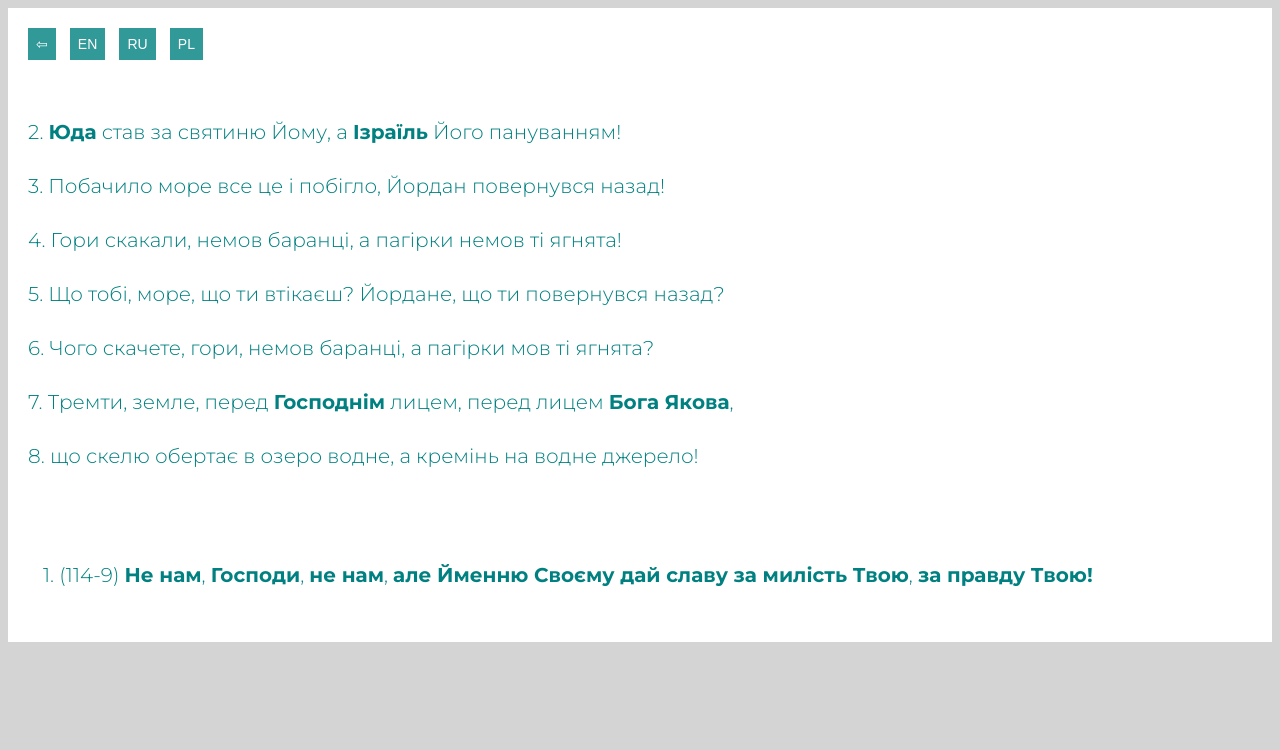
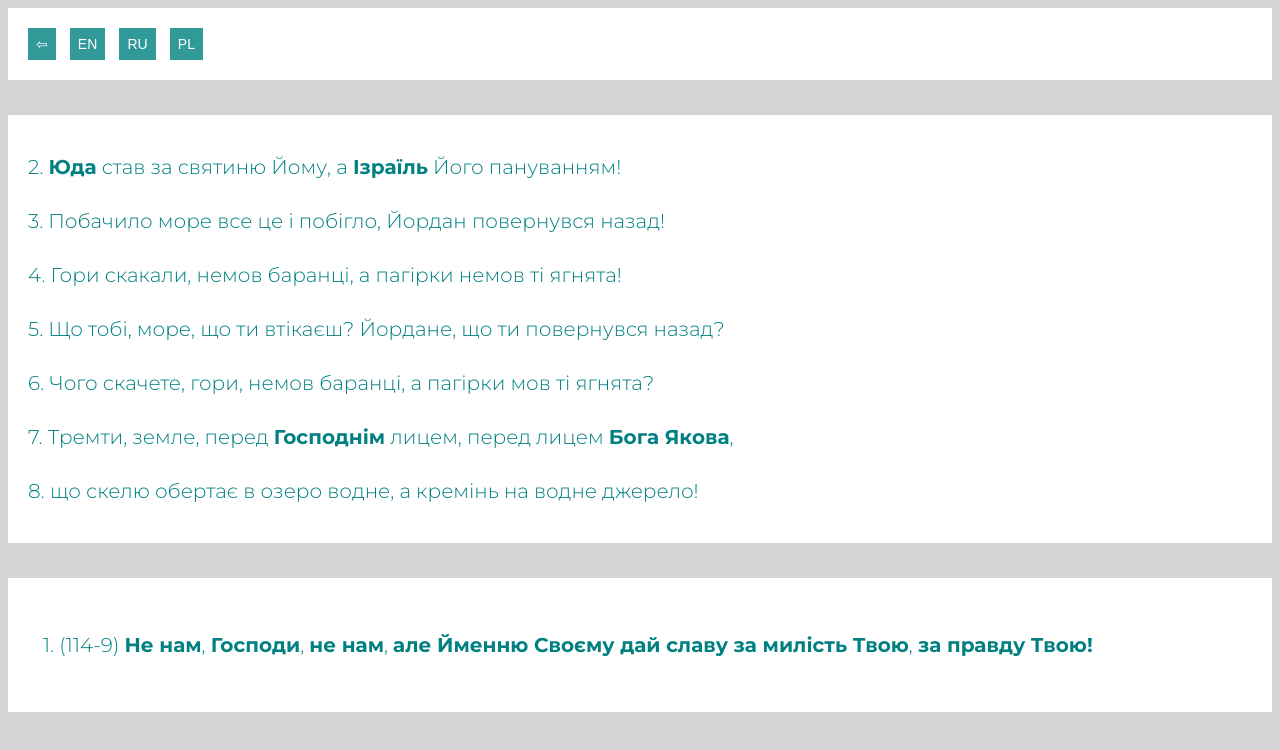
Before and after one commit to j-fullstack-d/Bible-Verses-w--UA, a plain HTML site: page index.html in a window 1280 px wide. Drawn offline with Linux system fonts and the light colour scheme.

Commit message:
Updated main.css

```diff
--- a/css/main.css
+++ b/css/main.css
@@ -3,8 +3,8 @@
   color: hsl(180, 100%, 25%);
 }
 
-.div__underline--white {
+.div__underline--lightgrey {
+  width: 100%;
   height: 35px;
-  width: 100%;
-  background-color: hsl(0, 0%, 100%);
+  background-color: hsl(0, 0%, 83%);
 }
```
